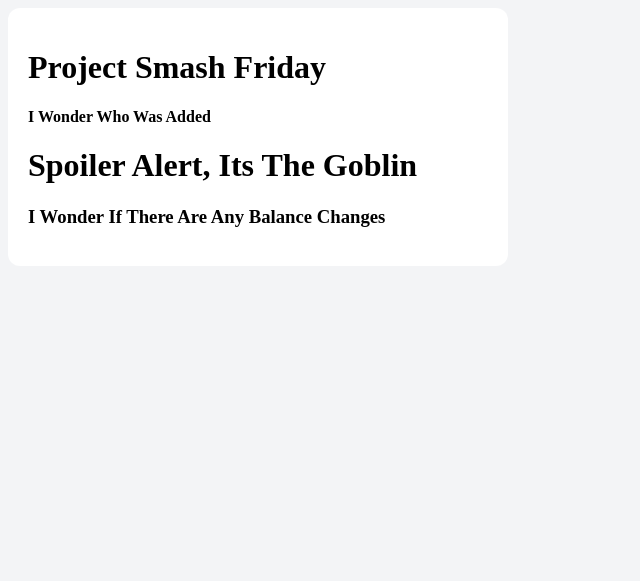
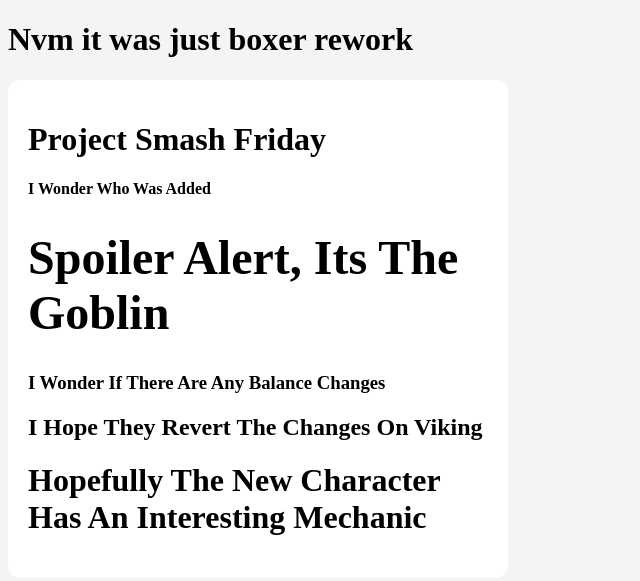
Before and after one commit to Tuiatua/unit3Notes, a plain HTML site: page insertPractice.html in a window 1280 px wide. Shown: the whole page, without its empty margins (0-640 px from the left). Drawn offline with Linux system fonts and the light colour scheme.

Commit message:
eeeeeeee

```diff
--- a/insertPractice.html
+++ b/insertPractice.html
@@ -14,14 +14,27 @@
 </div>
 <script>
   const content = document.querySelector('.content');
-  const goblin = document.createElement('h1');
+  const goblin = document.createElement('h2');
   const balance = document.createElement('h3');
+  const viking = document.createElement('h2');
+  const good = document.createElement('h1');
+  const nvm = document.createElement('h1');
+  const unwantedElement = document.querySelector('h4');
+  const unwantedElement2 = document.querySelector('#lose');
 
   content.innerHTML = '<h1>Project Smash Friday</h1><h4>I Wonder Who Was Added</h4>'
-  goblin.innerHTML = 'Spoiler Alert, Its The Goblin';
+  goblin.innerHTML = '<h1 id="lose">Spoiler Alert, Its The Goblin</h1>';
   content.append(goblin);
   balance.innerHTML = 'I Wonder If There Are Any Balance Changes';
   content.append(balance);
+  viking.innerHTML = 'I Hope They Revert The Changes On Viking';
+  good.innerHTML = 'Hopefully The New Character Has An Interesting Mechanic';
+  content.append(viking);
+  content.append(good);
+  nvm.innerHTML ='Nvm it was just boxer rework';
+  content.insertAdjacentElement('beforebegin', nvm);
+  unwantedElement.remove();
+  unwantedElement2.remove();
 </script>
 </body>
 </html>
```
